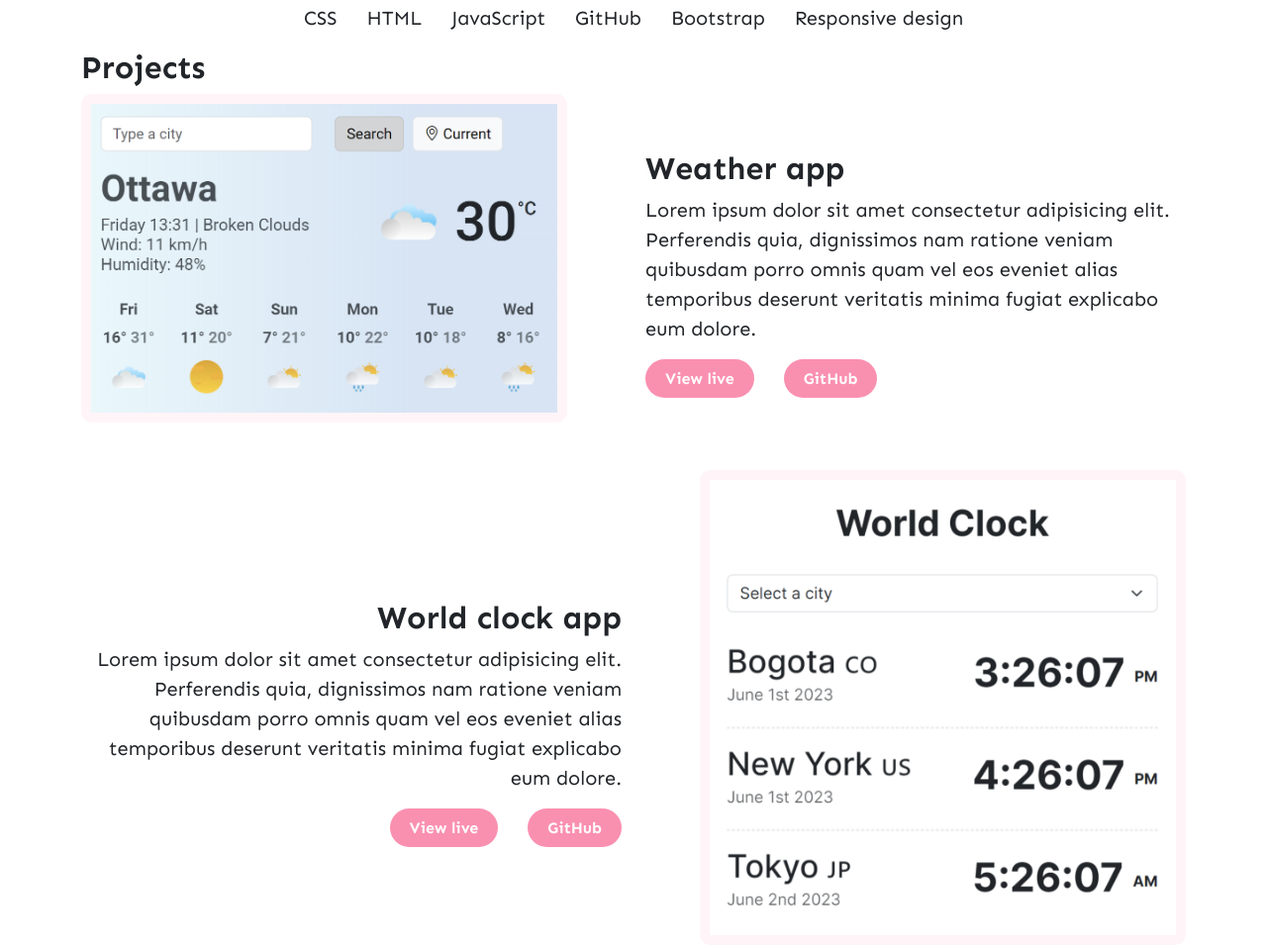
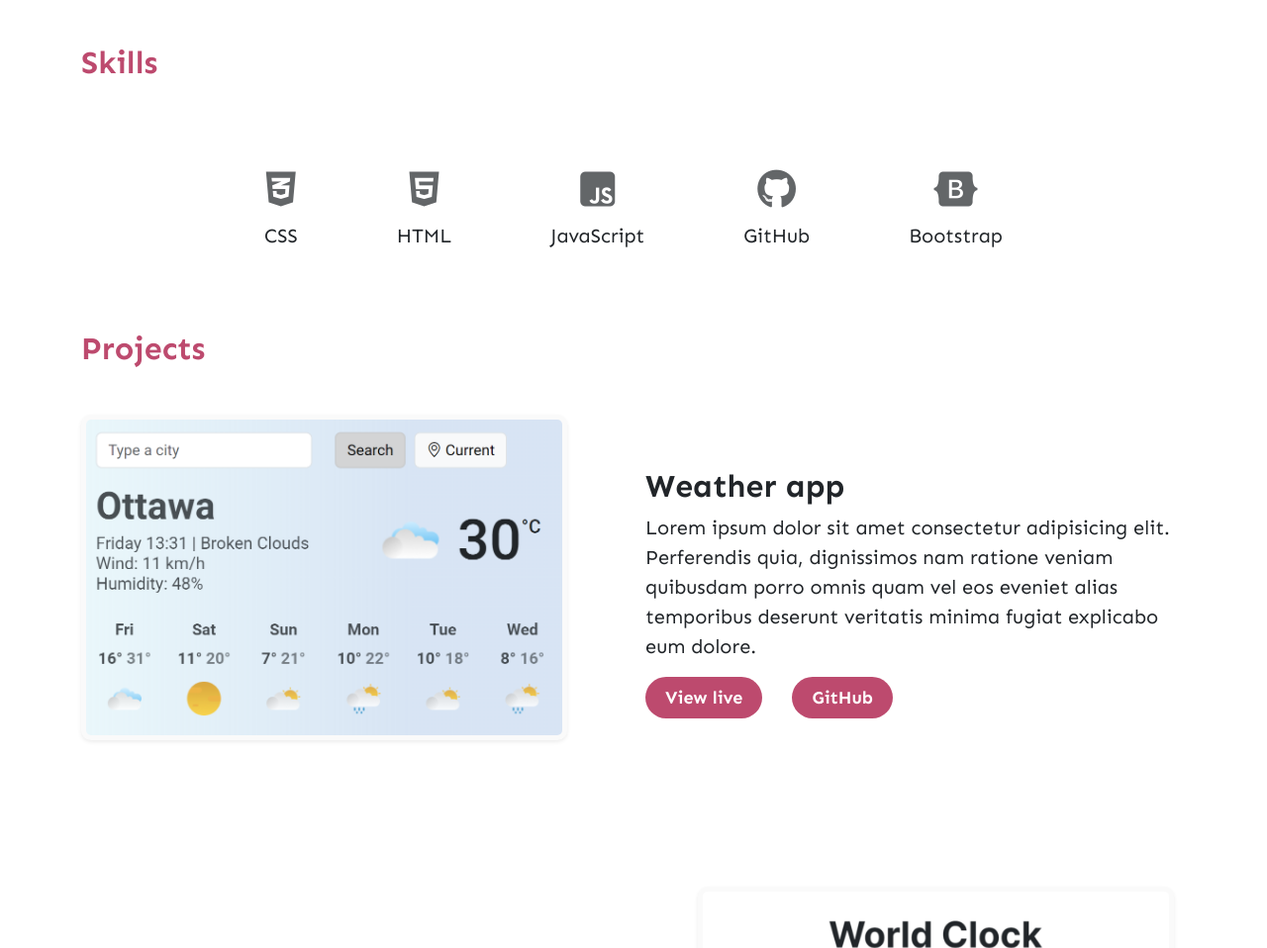
Before and after one commit to mariasotor/Portfolio, a plain HTML site: page index.html in a window 1280 px wide. Shown: the part 1341-2299 px from the top of the page at 99% size. Drawn offline with nearby package versions, Linux system fonts and the light colour scheme.

Commit message:
added style to remaining elements using CSS
added icons, changed primary color, and added content to contact me section

```diff
--- a/index.html
+++ b/index.html
@@ -72,7 +72,7 @@
         </div>
         <div class="row align-items-center justify-content-between about-me">
           <div class="col-md-6">
-            <h2>About me</h2>
+            <h2 class="section-name my-5">About me</h2>
             <p>
               Hi there! I'm Maria Soto, a front-end developer based in Canada.
               After completing my Master's in Biology, I realized my passion for
@@ -90,25 +90,49 @@
             <img src="/images/my-photo.png" alt="" class="my-photo mt-4" />
           </div>
         </div>
-        <h2>Skills</h2>
-        <div class="skilss">
-          <ul>
-            <li>CSS</li>
-            <li>HTML</li>
-            <li>JavaScript</li>
-            <li>GitHub</li>
-            <li>Bootstrap</li>
-            <li>Responsive design</li>
+        <h2 class="section-name my-5">Skills</h2>
+        <div>
+          <ul class="skills">
+            <li>
+              <div class="icon-skills text-center">
+                <i class="fa-brands fa-css3-alt"></i>
+              </div>
+              CSS
+            </li>
+            <li>
+              <div class="icon-skills text-center">
+                <i class="fa-brands fa-html5"></i>
+              </div>
+              HTML
+            </li>
+            <li>
+              <div class="icon-skills text-center">
+                <i class="fa-brands fa-square-js"></i>
+              </div>
+              JavaScript
+            </li>
+            <li>
+              <div class="icon-skills text-center">
+                <i class="fa-brands fa-github"></i>
+              </div>
+              GitHub
+            </li>
+            <li>
+              <div class="icon-skills text-center">
+                <i class="fa-brands fa-bootstrap"></i>
+              </div>
+              Bootstrap
+            </li>
           </ul>
         </div>
 
-        <h2>Projects</h2>
-        <div class="row align-items-center">
+        <h2 class="section-name my-5">Projects</h2>
+        <div class="row align-items-center my-5">
           <div class="col-md-6 mb-5">
             <img
               src="/images/weather-app.png"
               alt="weather app screenshot"
-              class="projects-img"
+              class="projects-img shadow-sm"
             />
           </div>
           <div class="col-md-6">
@@ -130,7 +154,7 @@
           </div>
         </div>
 
-        <div class="row align-items-center text-end">
+        <div class="row align-items-center text-end project">
           <div class="col-md-6 order-md-first order-last">
             <h2>World clock app</h2>
             <p>
@@ -152,17 +176,17 @@
             <img
               src="/images/world-clock-app.png"
               alt="worldclock app screenshot"
-              class="projects-img"
+              class="projects-img shadow-sm"
             />
           </div>
         </div>
 
-        <div class="row align-items-center">
+        <div class="row align-items-center project">
           <div class="col-md-6 mb-5">
             <img
               src="/images/dictionary-app.png"
               alt="dictionary app screenshot"
-              class="projects-img"
+              class="projects-img shadow-sm"
             />
           </div>
           <div class="col-md-6">
@@ -183,7 +207,19 @@
             </div>
           </div>
         </div>
-        <h2>Contact me!</h2>
+      </div>
+    </div>
+    <div class="contact-me">
+      <h2 class="section-name mb-3">Contact me 💌</h2>
+      <p class="text-center">
+        Have a project in mind? Let's collaborate and bring your ideas to life!
+      </p>
+      <div>
+        <p class="text-center">alejandrasotor3@gmail.com</p>
+        <div class="contact-icons-wrap">
+          <i class="fa-brands fa-linkedin icon-contact"></i>
+          <i class="fa-brands fa-github icon-contact"></i>
+        </div>
       </div>
     </div>
   </body>
--- a/src/style.css
+++ b/src/style.css
@@ -1,5 +1,6 @@
 :root {
-  --primary-color: #f979a0d3;
+  --primary-color: #bd4a6e;
+  --border-color: #d4d4d421;
 }
 
 body {
@@ -28,6 +29,11 @@ p {
   max-width: 90%;
   margin: 40px auto;
 }
+
+.section-name {
+  color: var(--primary-color);
+}
+
 .welcome-statement {
   height: 90vh;
   display: flex;
@@ -39,8 +45,8 @@ p {
 }
 
 .my-photo {
-  border: 5px solid #f9799f12;
-  border-radius: 20%;
+  border: 2px solid var(--border-color);
+  border-radius: 50%;
   width: 50%;
   height: auto;
 }
@@ -68,15 +74,26 @@ p {
   animation: gelatine 0.8s infinite;
 }
 
-ul {
+.skills {
   list-style: none;
   display: flex;
   flex-wrap: wrap;
   justify-content: center;
   font-size: 20px;
-  gap: 30px;
+  gap: 50px 100px;
   padding: 0;
+  margin: 80px auto;
 }
+
+.icon-skills {
+  font-size: 40px;
+  opacity: 0.7;
+}
+
+.project {
+  margin: 100px auto;
+}
+
 .project-links {
   display: flex;
   gap: 30px;
@@ -88,6 +105,7 @@ ul {
   border-radius: 30px;
   background: var(--primary-color);
   color: #fff;
+  font-size: 18px;
   font-weight: 700;
   text-decoration: none;
   transition: all 200ms ease-in-out;
@@ -101,8 +119,28 @@ ul {
 .projects-img {
   width: 90%;
   height: auto;
-  border: 10px solid #f9799f12;
+  border: 5px solid var(--border-color);
   border-radius: 10px;
+}
+
+.contact-me {
+  background-color: #bd4a6e30;
+  width: 100%;
+  padding: 40px;
+}
+
+.contact-me p {
+  font-size: 20px;
+}
+.contact-icons-wrap {
+  display: flex;
+  justify-content: center;
+  gap: 40px;
+}
+
+.icon-contact {
+  font-size: 30px;
+  color: var(--primary-color);
 }
 
 @media (min-width: 768px) {
```
Also changed, not shown: images/responsive.png (added).
